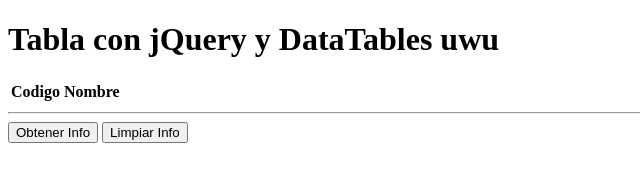
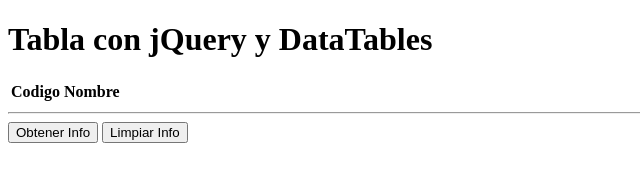
Before and after one commit to nahomi2004/app01, a website built with Vite: page index.html in a window 1280 px wide. Shown: the whole page, without its empty margins (0-640 px from the left). Built offline with nearby package versions, Linux system fonts and the light colour scheme.

Commit message:
Proyecto Vite con jQuery y Datatables El Richito y La Nanami

```diff
--- a/index.html
+++ b/index.html
@@ -6,7 +6,7 @@
   <link rel="stylesheet" href="public/dataTables.dataTables.min.css" />
 </head>
 <body>
-  <h1>Tabla con jQuery y DataTables uwu</h1>
+  <h1>Tabla con jQuery y DataTables</h1>
   <table id="tabla-ejemplo" class="display">
     <thead>
       <tr><th>Codigo</th><th>Nombre</th></tr>
--- a/src/main.js
+++ b/src/main.js
@@ -4,7 +4,7 @@
 
   const mi_tabla = $('#tabla-ejemplo').DataTable();
 
-  var url = "https://pkgstore.datahub.io/core/continent-codes/continent-codes_json/data/60d6baef1250bc2b01fd0148dccca518/continent-codes_json.json"
+  var url = "https://pkgstore.datahub.io/core/continent-codes/continent-codes_json/data/60d6baef1250bc2b01fd0148dccca518/continent-codes_json.json";
 
   $("#obtenerInformacion").click(function() {
     $.ajax({
```
